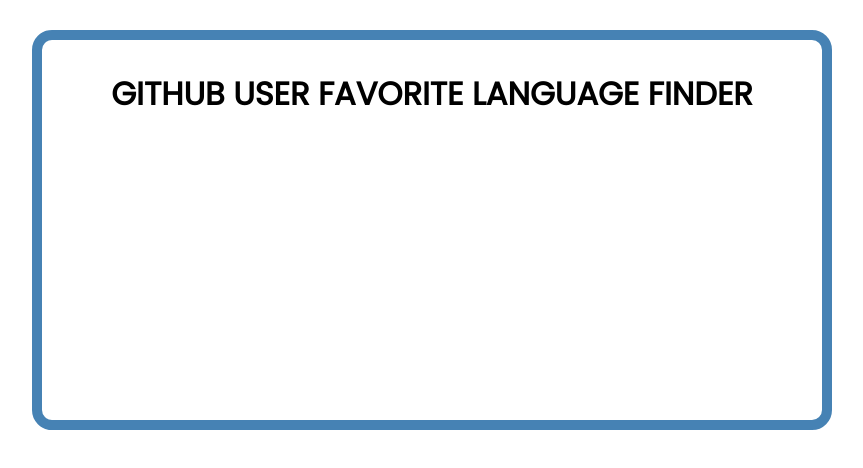
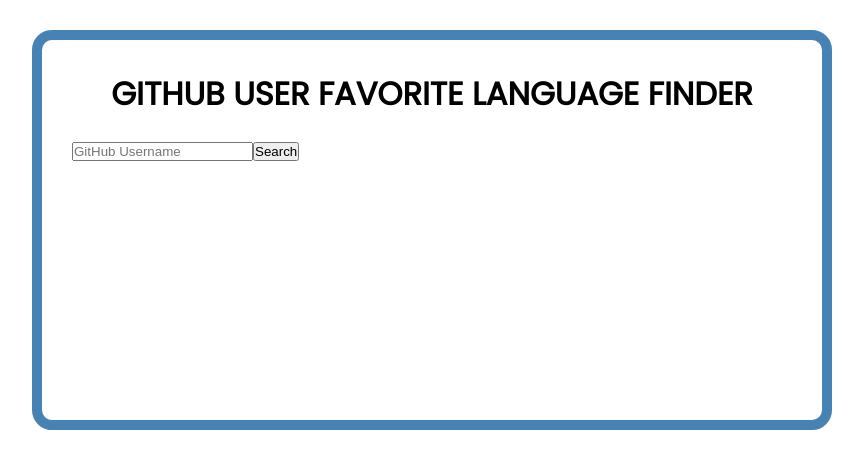
Before and after one commit to TomasGarciaDev/github-user-language-finder, a React (Create React App) app: page / in a window 1280 px wide. Shown: the top 468 px of the page, without its empty margins (208-1071 px from the left). Built offline with nearby package versions, Linux system fonts and the light colour scheme.

Commit message:
Finder component and test created

```diff
--- a/src/App.js
+++ b/src/App.js
@@ -1,8 +1,11 @@
-import Header from './components/Header'
+import Header from './components/Header';
+import Finder from './components/Finder';
+
 function App() {
   return (
     <div className="container">
       <Header />
+      <Finder />
     </div>
   );
 }
--- /dev/null
+++ b/src/components/Finder.js
@@ -0,0 +1,15 @@
+function Finder() {
+  return (
+    <div data-testid="finder-test">
+      <form data-testid="finder-test-form">
+        <input
+          placeholder="GitHub Username"
+        >
+        </input>
+        <button>Search</button>
+      </form>
+    </div>
+  )
+}
+
+export default Finder
--- a/src/components/Header.js
+++ b/src/components/Header.js
@@ -1,5 +1,3 @@
-import React from "react";
-
 const Header = () => {
   return (
     <header className="header" data-testid="header-test">
```
Also changed, not shown: 1 other file (tests, documents, lock files or other folders).
